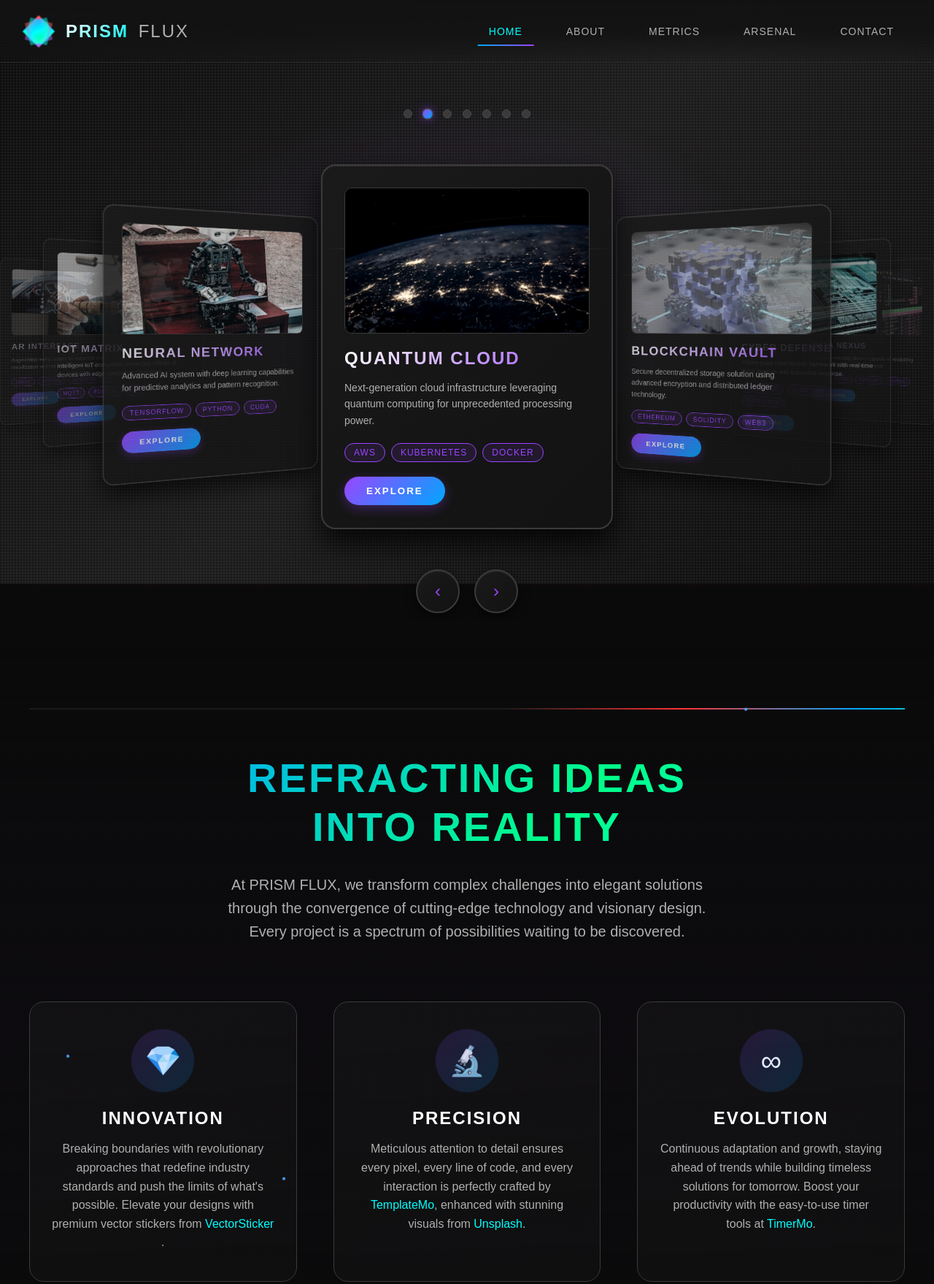
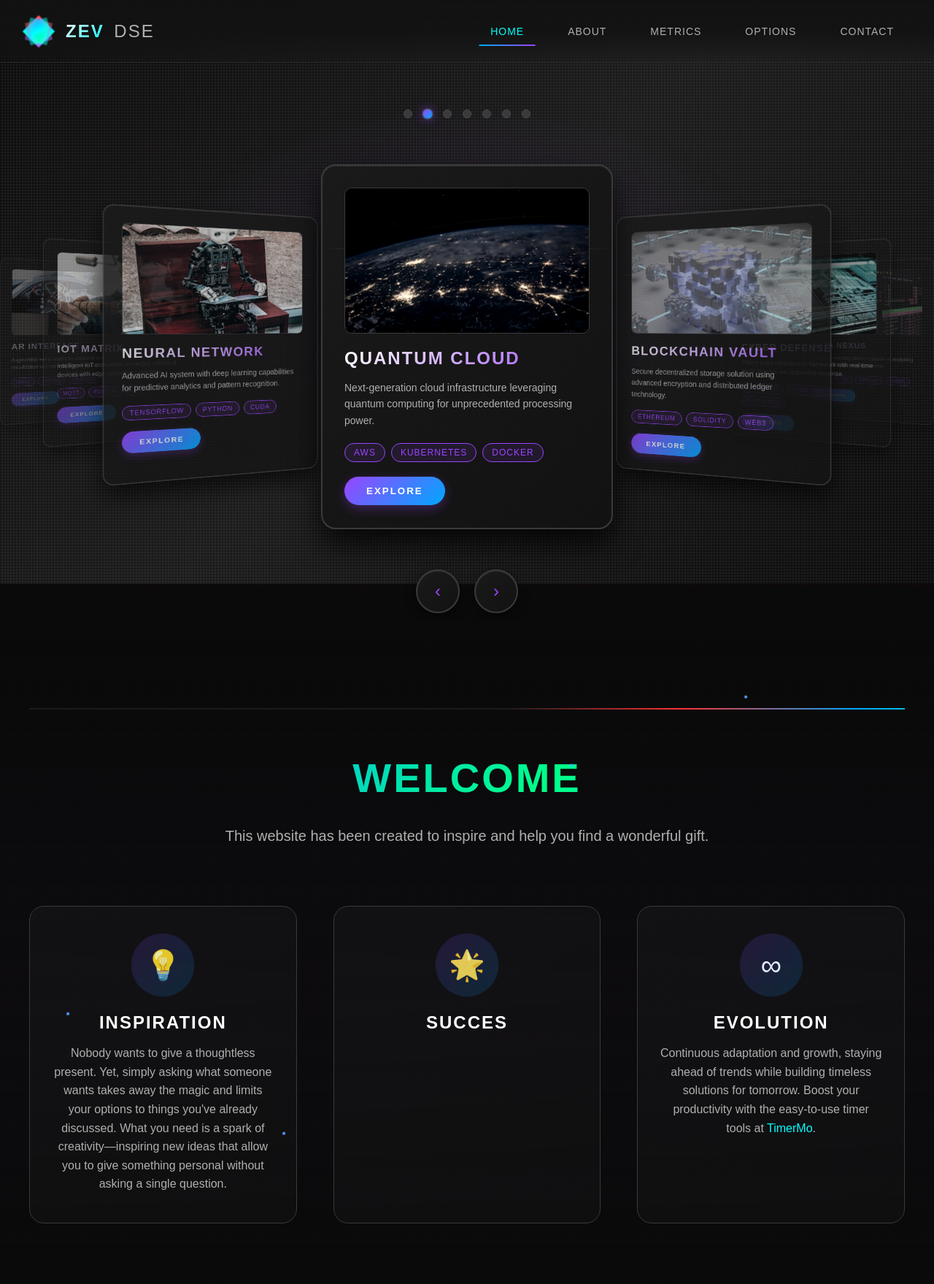
Before and after one commit to z-ai-ev/verycoolsite, a plain HTML site: page index.html in a window 1280 px wide. Shown: the top 1759 px of the page at 73% size. Drawn offline with Linux system fonts and the light colour scheme; files whose address does not match are found by name.

Commit message:
Update index.html

```diff
--- a/index.html
+++ b/index.html
@@ -3,7 +3,7 @@
 <head>
     <meta charset="UTF-8">
     <meta name="viewport" content="width=device-width, initial-scale=1.0">
-    <title>PRISM FLUX - Digital Innovation Studio</title>
+    <title>ZEV DSE</title>
     <link rel="stylesheet" href="templatemo-prism-flux.css">
 <!--
 
@@ -36,8 +36,8 @@ https://templatemo.com/tm-600-prism-flux
                     </div>
                 </div>
                 <span class="logo-text">
-                    <span class="prism">PRISM</span>
-                    <span class="flux">FLUX</span>
+                    <span class="prism">ZEV</span>
+                    <span class="flux">DSE</span>
                 </span>
             </a>
 
@@ -45,7 +45,7 @@ https://templatemo.com/tm-600-prism-flux
                 <li><a href="#home" class="nav-link active">Home</a></li>
                 <li><a href="#about" class="nav-link">About</a></li>
                 <li><a href="#stats" class="nav-link">Metrics</a></li>
-                <li><a href="#skills" class="nav-link">Arsenal</a></li>
+                <li><a href="#skills" class="nav-link">Options</a></li>
                 <li><a href="#contact" class="nav-link">Contact</a></li>
             </ul>
 
@@ -81,29 +81,27 @@ https://templatemo.com/tm-600-prism-flux
             <div class="prism-line"></div>
 
             <h2 class="philosophy-headline">
-                Refracting Ideas<br>Into Reality
+                Welcome
             </h2>
 
             <p class="philosophy-subheading">
-                At PRISM FLUX, we transform complex challenges into elegant solutions through the convergence of
-                cutting-edge technology and visionary design. Every project is a spectrum of possibilities
-                waiting to be discovered.
+                This website has been created to inspire and help you find a wonderful gift.
             </p>
 
             <div class="philosophy-pillars">
                 <div class="pillar">
-                    <div class="pillar-icon">💎</div>
-                    <h3 class="pillar-title">Innovation</h3>
+                    <div class="pillar-icon">💡</div>
+                    <h3 class="pillar-title">Inspiration</h3>
                     <p class="pillar-description">
-                        Breaking boundaries with revolutionary approaches that redefine industry standards and push the limits of what's possible. Elevate your designs with premium vector stickers from <a href="https://www.vectorsticker.com" rel="nofollow" target="_blank">VectorSticker</a>.
+                        Nobody wants to give a thoughtless present. Yet, simply asking what someone wants takes away the magic and limits your options to things you've already discussed. What you need is a spark of creativity—inspiring new ideas that allow you to give something personal without asking a single question.
                     </p>
                 </div>
 
                 <div class="pillar">
-                    <div class="pillar-icon">🔬</div>
-                    <h3 class="pillar-title">Precision</h3>
+                    <div class="pillar-icon">🌟</div>
+                    <h3 class="pillar-title">Succes</h3>
                     <p class="pillar-description">
-                        Meticulous attention to detail ensures every pixel, every line of code, and every interaction is perfectly crafted by <a href="https://templatemo.com" rel="nofollow" target="_blank" style="color: var(--accent-cyan); text-decoration: none;">TemplateMo</a>, enhanced with stunning visuals from <a href="https://unsplash.com" rel="nofollow" target="_blank" style="color: var(--accent-cyan); text-decoration: none;">Unsplash</a>.
+
                     </p>
                 </div>
 
@@ -126,7 +124,6 @@ https://templatemo.com/tm-600-prism-flux
     <section class="stats-section" id="stats">
         <div class="section-header">
             <h2 class="section-title">Performance Metrics</h2>
-            <p class="section-subtitle">Real-time analytics and achievements powered by cutting-edge technology</p>
         </div>
 
         <div class="stats-grid">
@@ -191,7 +188,7 @@ https://templatemo.com/tm-600-prism-flux
 
         <div class="contact-container">
             <div class="contact-info">
-                <a href="https://maps.google.com/?q=Silicon+Valley+CA+94025" target="_blank" class="info-item">
+                <a href="https://maps.google.com/?q=Silicon+Valley+CA+94555" target="_blank" class="info-item">
                     <div class="info-icon">📍</div>
                     <div class="info-text">
                         <h4>Location</h4>
@@ -199,11 +196,11 @@ https://templatemo.com/tm-600-prism-flux
                     </div>
                 </a>
 
-                <a href="mailto:hello@prismflux.io" class="info-item">
+                <a href="mailto:zev.destroopereisens@kavoskenslaan.be" class="info-item">
                     <div class="info-icon">📧</div>
                     <div class="info-text">
                         <h4>Email</h4>
-                        <p>hello@prismflux.io</p>
+                        <p>zdse@kav.be</p>
                     </div>
                 </a>
 
@@ -266,7 +263,7 @@ https://templatemo.com/tm-600-prism-flux
                     </span>
                 </div>
                 <p class="footer-description">
-                    Refracting complex challenges into brilliant solutions through the convergence of art, science, and technology.
+                    Created by Zev DSE (CEO of ZAFTA)
                 </p>
                 <div class="footer-social">
                     <a href="#" class="social-icon">f</a>
```
